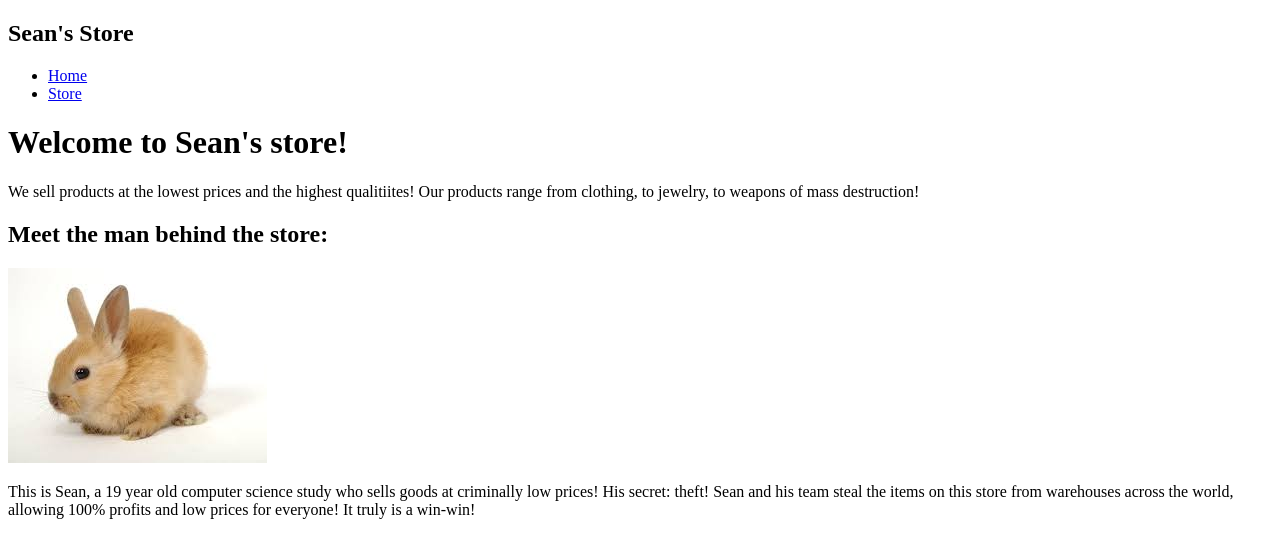
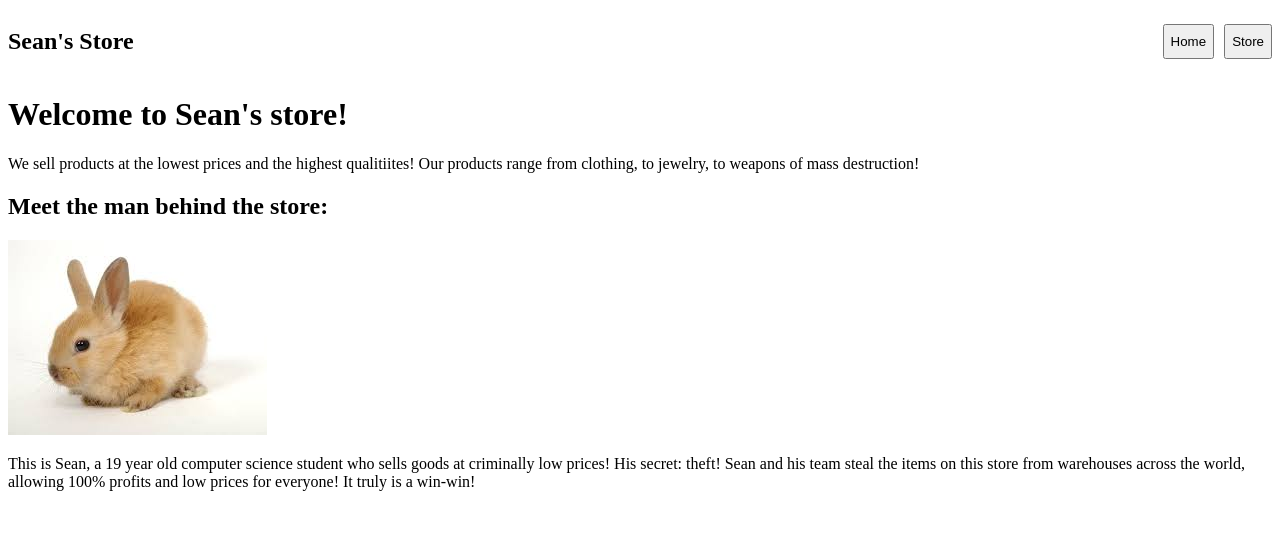
Before and after one commit to SeanRMcC/odin-shopping-cart, a React (Vite) app: page / in a window 1280 px wide. Shown: the top 558 px of the page. Built offline with nearby package versions, Linux system fonts and the light colour scheme.

Commit message:
Add basic styles for Nav

```diff
--- a/src/App.jsx
+++ b/src/App.jsx
@@ -1,5 +1,6 @@
 import { Outlet } from "react-router-dom";
 import Nav from "./components/Nav";
+import "./index.css";
 
 function App() {
 
--- a/src/components/Home.jsx
+++ b/src/components/Home.jsx
@@ -7,7 +7,7 @@ function Home(){
             <p>We sell products at the lowest prices and the highest qualitiites! Our products range from clothing, to jewelry, to weapons of mass destruction!</p>
             <h2>Meet the man behind the store:</h2>
             <img src={bunnyImage} alt="Sean McCarty" />
-            <p>This is Sean, a 19 year old computer science study who sells goods at criminally low prices! His secret: theft! Sean and his team steal the items on this store from warehouses across the world, allowing 100% profits and low prices for everyone! It truly is a win-win!</p>
+            <p>This is Sean, a 19 year old computer science student who sells goods at criminally low prices! His secret: theft! Sean and his team steal the items on this store from warehouses across the world, allowing 100% profits and low prices for everyone! It truly is a win-win!</p>
         </>
     );
 }
--- a/src/components/Nav.jsx
+++ b/src/components/Nav.jsx
@@ -5,8 +5,8 @@ function Nav(){
         <nav>
             <h1>Sean's Store</h1>
             <ul>
-                <li><Link to="/">Home</Link></li>
-                <li><Link to="store">Store</Link></li>
+                <button><li><Link to="/">Home</Link></li></button>
+                <button><li><Link to="store">Store</Link></li></button>
             </ul>
         </nav>
 
--- /dev/null
+++ b/src/index.css
@@ -0,0 +1,19 @@
+nav{
+    display: flex;
+    justify-content: space-between;
+}
+
+nav > ul{
+    list-style: none;
+    display: flex;
+    gap: 10px;
+}
+
+a{
+    text-decoration: none;
+    color: black;
+}
+
+a:visited{
+    color: black;
+}
```
